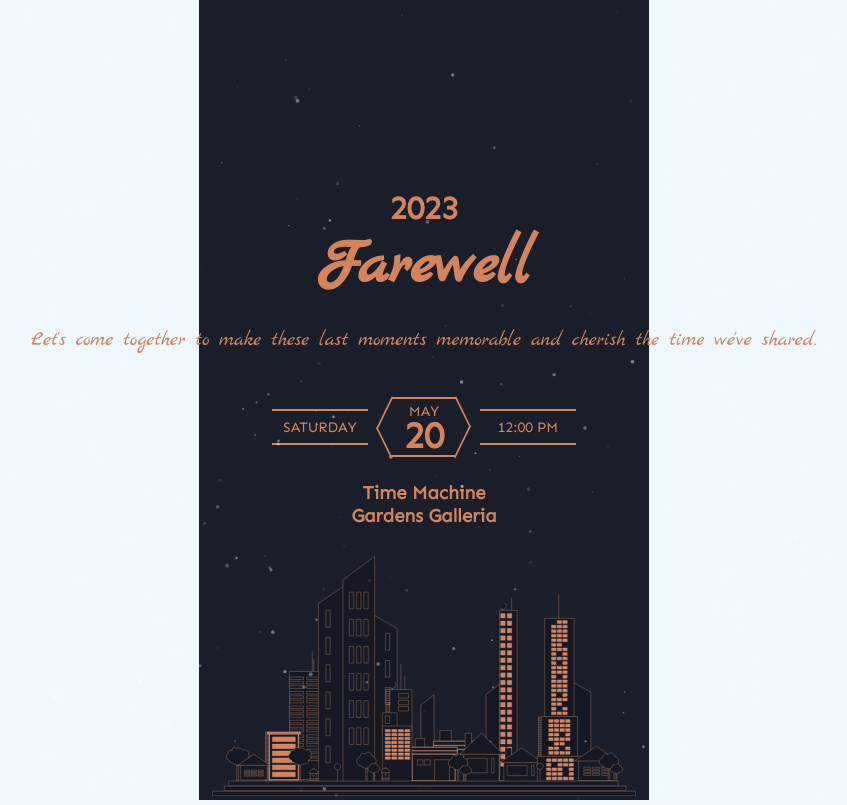
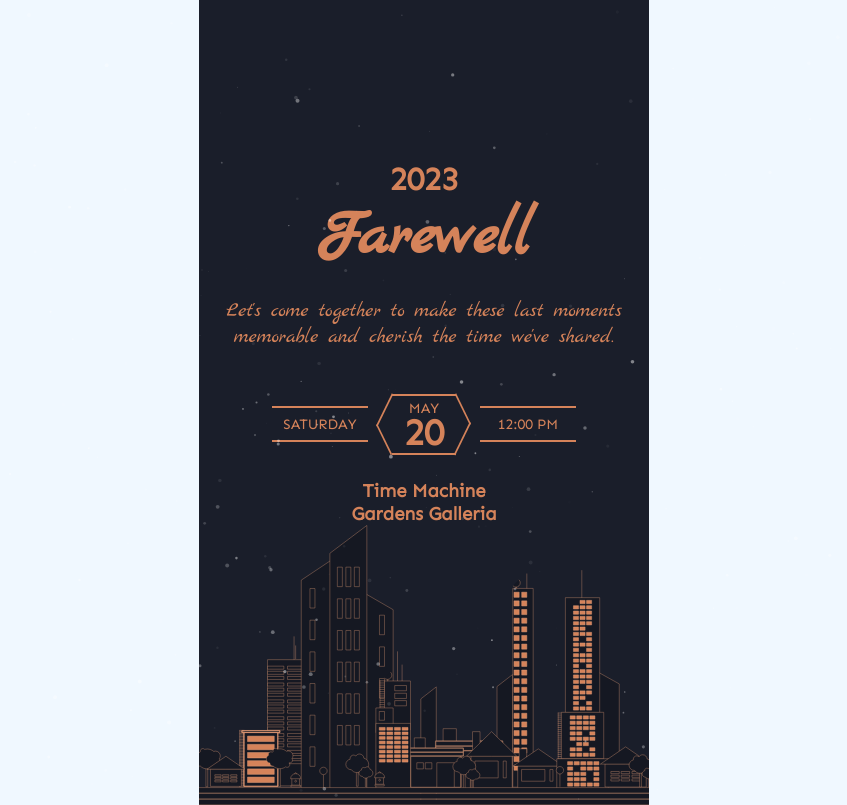
Before and after one commit to nikhilsinha822/attempt2, a plain HTML site: page index.html in a window 1280 px wide. Shown: the whole page, without its empty margins (216-1063 px from the left). Drawn offline with nearby package versions, Linux system fonts and the light colour scheme.

Commit message:
Add files via upload

```diff
--- a/index.html
+++ b/index.html
@@ -33,7 +33,6 @@
         text-align: center;
         justify-content: center;
         font-family: var(--font3);
-        overflow-x: hidden;
       }
       .button {
         display: block;
@@ -114,19 +113,26 @@
         min-height: 100vh;
         max-width: 450px;
         background-color: var(--background);
+        overflow: hidden;
       }
       .image {
-        max-height: 15rem;
+        width: 110%;
+        margin: 0;
+      }
+      .imagebox{
+        display: flex;
+        text-align: center;
+        align-items: center;
+        justify-content: center;
       }
       .main {
         font-family: var(--font2);
         font-size: 4rem;
       }
       .content {
-        padding: 20px 10px;
+        margin: 20px 10px;
         font-size: 1.3rem;
         font-family: var(--font2);
-        width: 90vw;
       }
       .year {
         font-family: var(--font3);
```
